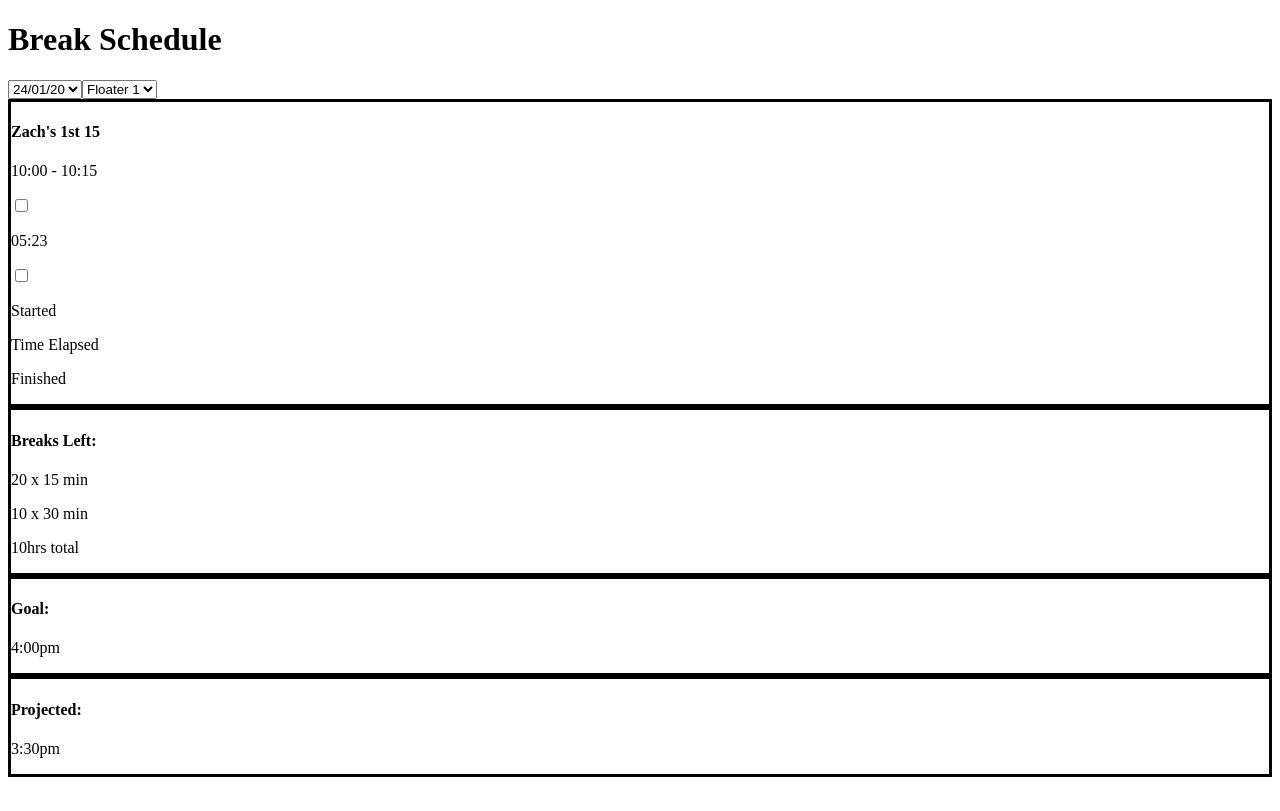
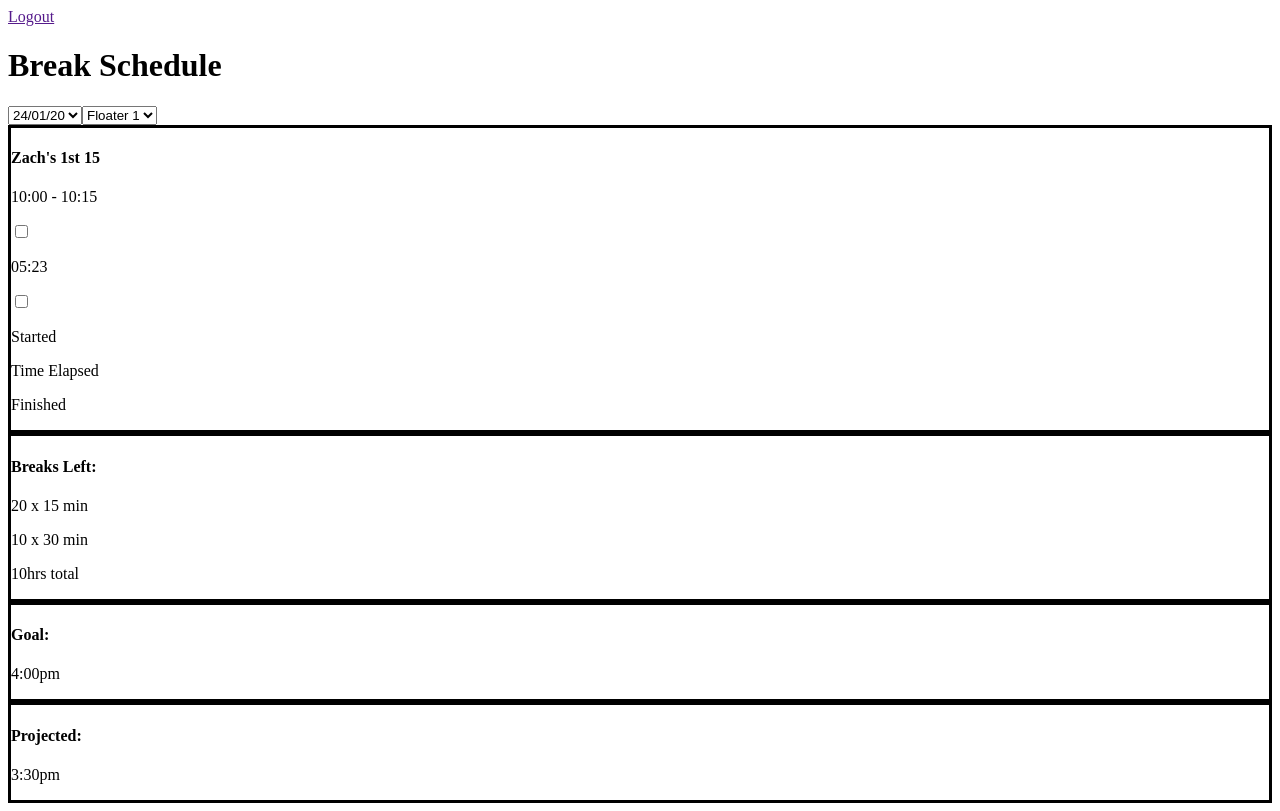
Before and after one commit to s3477631/FinalProject-FrontEnd, a React (Create React App) app: page /floater in a window 1280 px wide. Built offline with nearby package versions, Linux system fonts and the light colour scheme; sample sign-in values are in the browser's storage.

Commit message:
write logout button

```diff
--- a/src/components/FloaterView.js
+++ b/src/components/FloaterView.js
@@ -1,9 +1,11 @@
 import React from "react"
 import Break from "./Break"
+import Logout from "./Logout"
 
 export default function FloaterView() {
     return (
         <>
+            <Logout />
             <h1>Break Schedule</h1>
             <select>
                 <option value="1">24/01/20</option>
--- /dev/null
+++ b/src/components/Logout.js
@@ -0,0 +1,23 @@
+import React from "react"
+import { useGlobalState } from "./store"
+import { Link } from "react-router-dom"
+
+export default function Logout() {
+    //event.preventDefault()
+    const { dispatch } = useGlobalState()
+    const onClick = () => {
+        dispatch({
+            type: "setUser",
+            data: null
+        })
+        dispatch({
+            type: "setToken",
+            data: null
+        })
+        localStorage.removeItem("user")
+        localStorage.removeItem("token")
+    }
+    return (
+        <Link onClick={event => onClick(event)}>Logout</Link>
+    )
+}
--- a/src/components/ManagerNav.js
+++ b/src/components/ManagerNav.js
@@ -1,5 +1,6 @@
 import React from "react"
 import { Link } from "react-router-dom"
+import Logout from "./Logout"
 
 export default function ManagerNav(props) {
     return (
@@ -7,6 +8,7 @@ export default function ManagerNav(props) {
             <Link to="/upload"><button>UPLOAD</button></Link>
             <Link to="/stats"><button>STATS</button></Link>
             <Link to="/view"><button>VIEW</button></Link>
+            <Logout />
             <h1>Break Scheduler</h1>
         </>
     )
```
